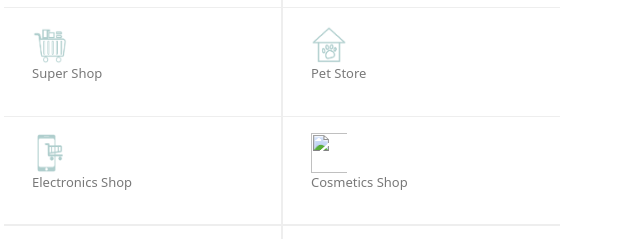
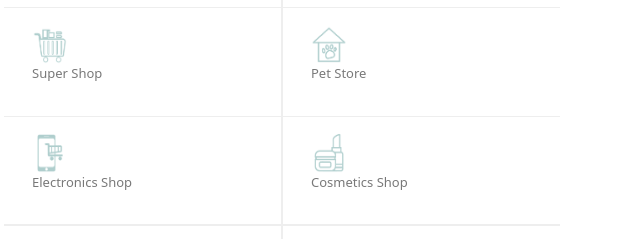
Before and after one commit to Samin-043/QuicklyServices-UsingBootstrap, a plain HTML site: page Retails.html in a window 1280 px wide. Shown: the part 5020-5259 px from the top of the page, 636-1276 px from the left. Drawn offline with Linux system fonts and the light colour scheme.

Commit message:
Update Retails.html

```diff
--- a/Retails.html
+++ b/Retails.html
@@ -552,7 +552,7 @@
 
 
                         <div class="row retail-block-one">
-                            <img src="Images/cosmetic-store.png" class="img-fluid">
+                            <img src="Images/cosmetic-store (1).png" class="img-fluid">
                             <p>Cosmetics Shop</p>
                         </div>
 
```
